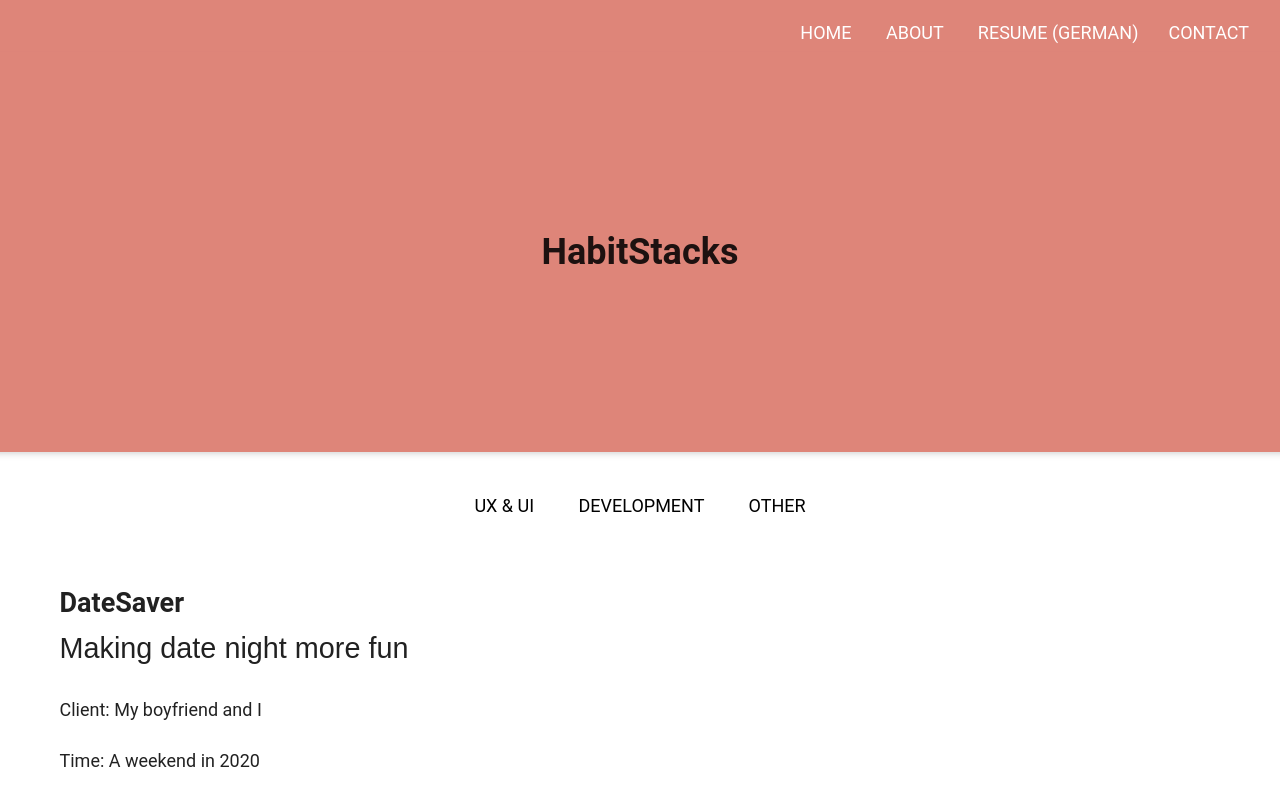
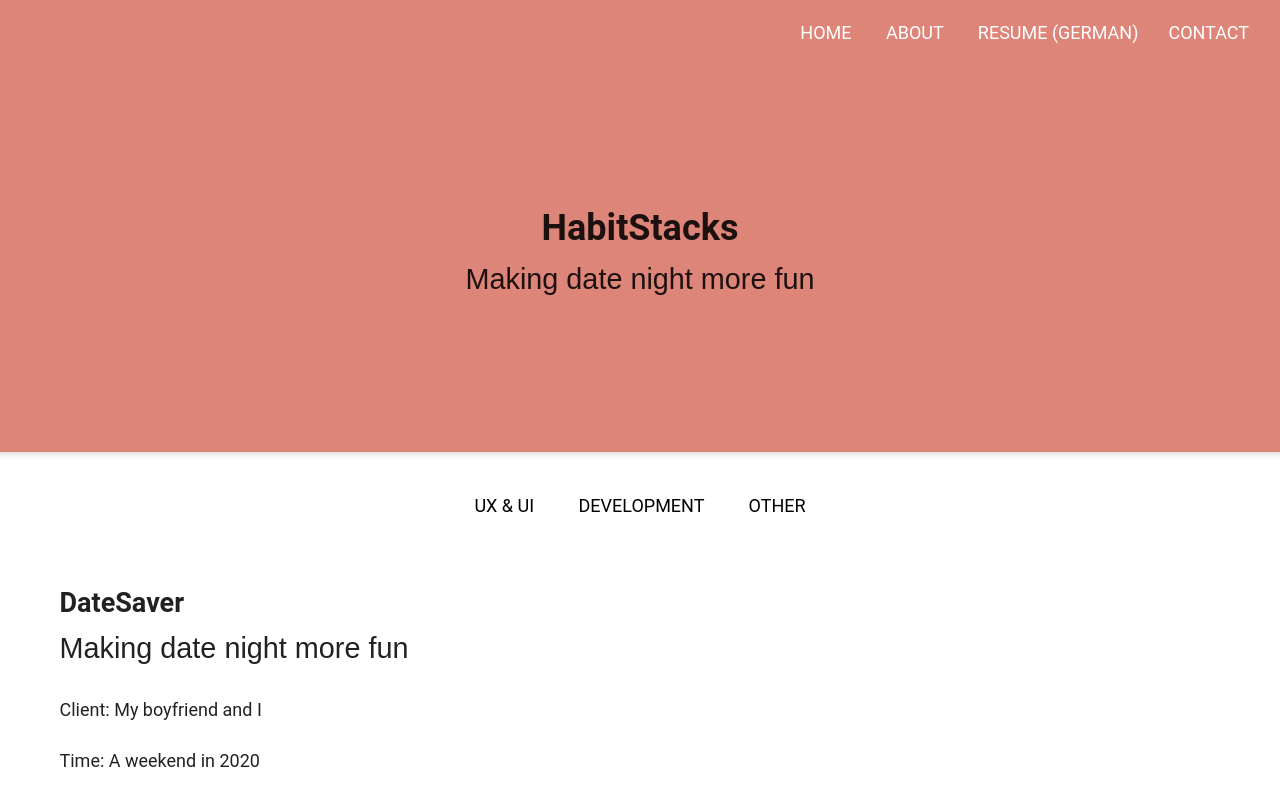
Before and after one commit to Programina/2021-portfolio, a Vue app: page /date-saver in a window 1280 px wide. Shown: the top 800 px of the page. Built offline with nearby package versions, Linux system fonts and the light colour scheme; a web font is replaced by a local one.

Commit message:
some last styling bits

```diff
--- a/src/components/headers/DateSaverHeader.vue
+++ b/src/components/headers/DateSaverHeader.vue
@@ -3,7 +3,11 @@
     class="d-flex justify-center align-center date-background"
     :style="{ 'background-color': color, height: height + 'px' }"
   >
-    <h1>HabitStacks</h1>
+    <div class="d-flex flex-column justify-center" style="text-align: center">
+      <h1>HabitStacks</h1>
+
+      <h3>Making date night more fun</h3>
+    </div>
   </div>
 </template>
 
@@ -14,16 +18,16 @@ export default {
   props: {
     color: {
       type: String,
-      required: false
+      required: false,
     },
     fontColor: {
       type: String,
-      required: false
+      required: false,
     },
     height: {
       type: String,
-      required: true
-    }
+      required: true,
+    },
   },
   data() {
     return {};
```
